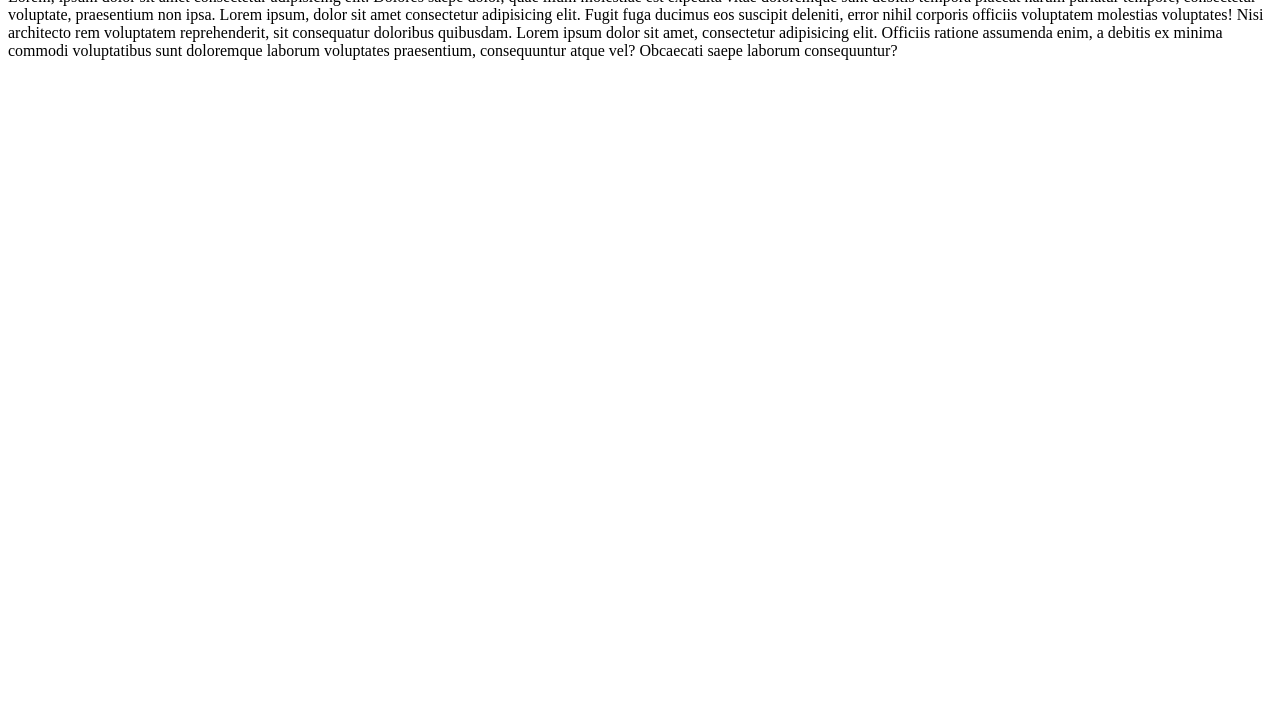
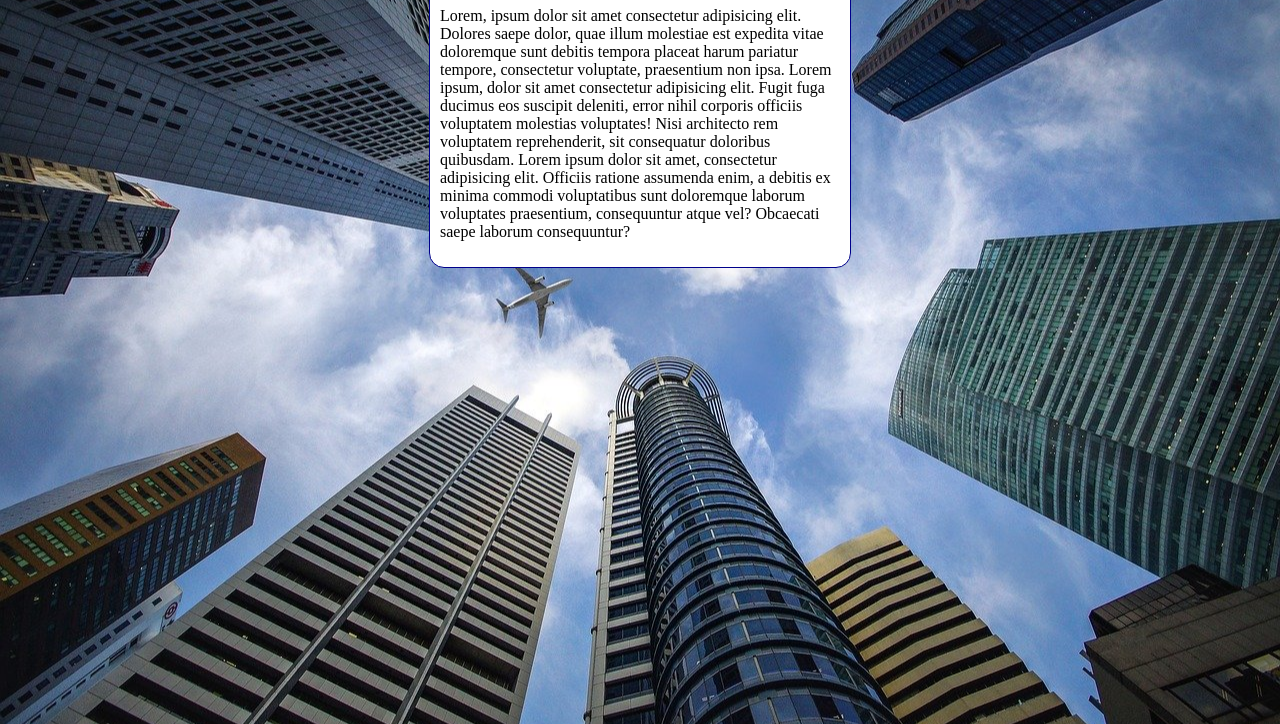
Before and after one commit to arthurferreira-dev/HTML---CSS, a plain HTML site: page Vol. 3/aula12a15/fundo06.html in a window 1280 px wide. Shown: the part 92-816 px from the top of the page. Drawn offline with Linux system fonts and the light colour scheme.

Commit message:
add codes at styles06.css

```diff
--- a/Vol. 3/aula12a15/styles06.css
+++ b/Vol. 3/aula12a15/styles06.css
@@ -1 +1,24 @@
 @charset "UTF-8";
+
+body {
+    height: 100vh;
+    background-color: #000;
+    background-image: url(imgs/wallpaper002.jpg);
+    background-position: center center;
+    background-repeat: no-repeat;
+    background-size: cover;
+
+    /*
+        cover = cobrir
+        contain = faz cortes (com a cor que vc escolheu ou a cor padrão do site)
+    */
+}
+
+main {
+    background-color: #fff;
+    width: 400px;
+    padding: 10px;
+    margin: auto;
+    border: 1px solid #00008b;
+    border-radius: 15px;
+}
```
